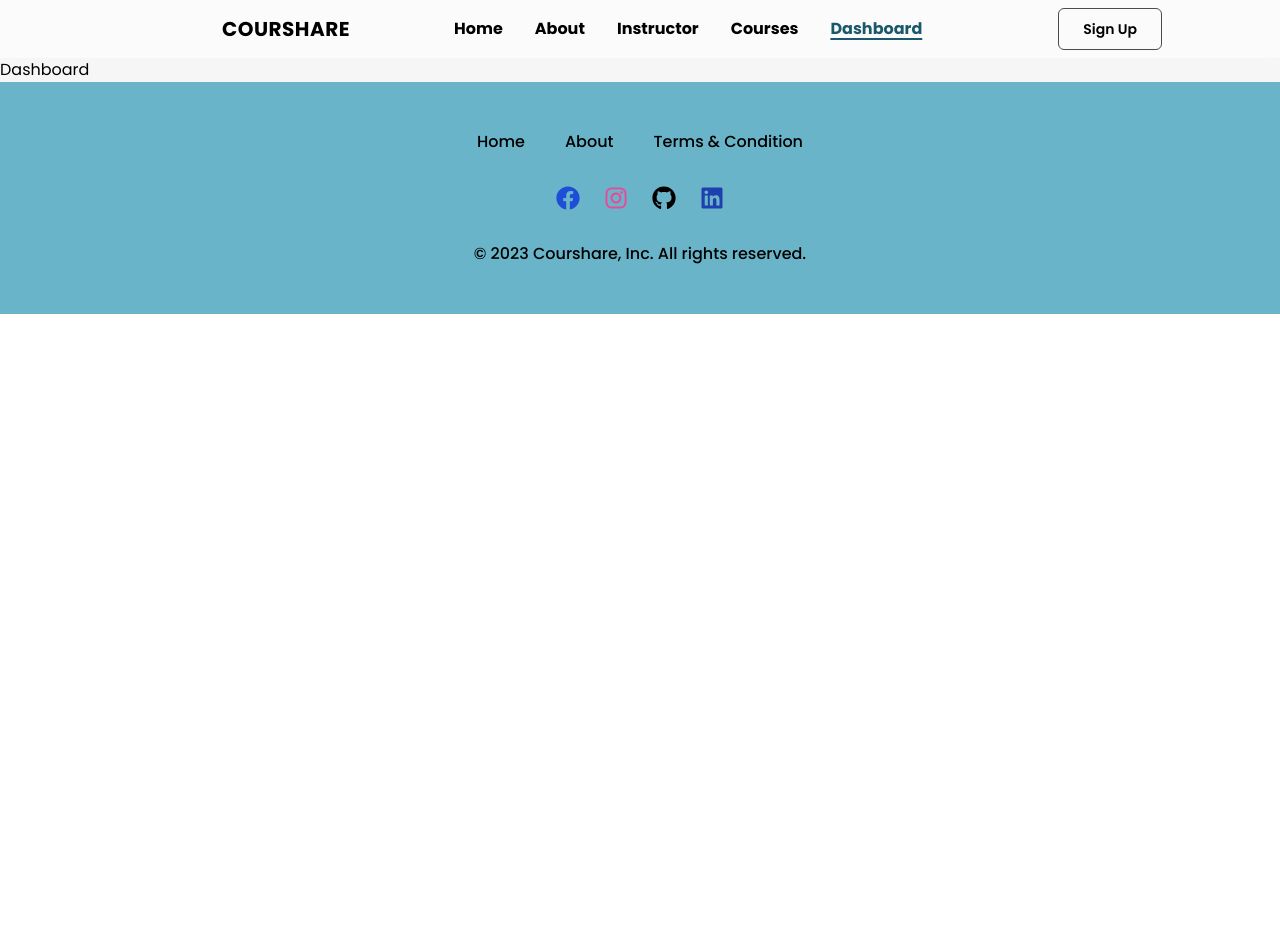
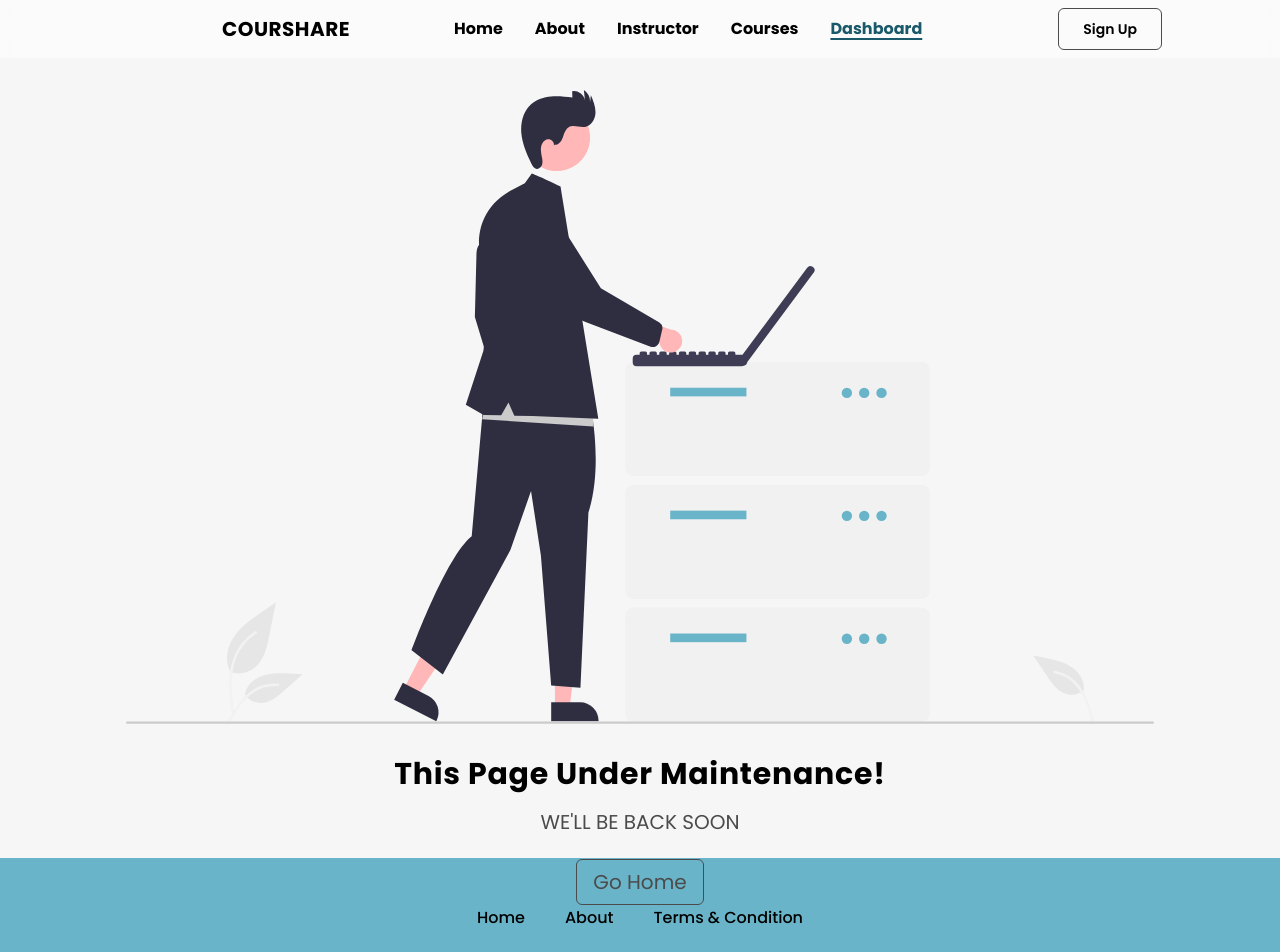
Before and after one commit to Mozahidul01/Courshare, a React (Create React App) app: page /dashboard in a window 1280 px wide. Shown: the top 952 px of the page. Before the commit the page ends 800 px from the top, so only its background shows below. Built offline with nearby package versions, Linux system fonts and the light colour scheme.

Commit message:
dynamic link added

```diff
--- a/src/components/CourseCard.js
+++ b/src/components/CourseCard.js
@@ -8,6 +8,7 @@ export default function CourseCard({
   instructor,
   rating,
   price,
+  home,
 }) {
   return (
     <div className="p-2 shadow-md bg-white rounded-md">
@@ -33,7 +34,10 @@ export default function CourseCard({
           <p className="text-normal font-bold">
             <span className="text-teal">Price: </span> ${price}
           </p>
-          <Link to={title} className="btn-secondary">
+          <Link
+            to={home ? `courses/${title} ` : `${title}`}
+            className="btn-secondary"
+          >
             See details
           </Link>
         </div>
--- a/src/components/CourseContainer.js
+++ b/src/components/CourseContainer.js
@@ -1,11 +1,11 @@
 import CourseCard from "./CourseCard";
 
-export default function CourseContainer({ courses }) {
+export default function CourseContainer({ courses, home }) {
   return (
     <div className="section py-10">
       <div className="grid grid-cols-1 md:grid-cols-3 sm:grid-cols-2 gap-6">
         {courses.map((course) => (
-          <CourseCard key={course.id} {...course} />
+          <CourseCard key={course.id} {...course} home={home} />
         ))}
       </div>
     </div>
--- a/src/components/InstructorCard.js
+++ b/src/components/InstructorCard.js
@@ -1,8 +1,12 @@
 import { AiOutlineFile } from "react-icons/ai";
+import { Link } from "react-router-dom";
 
 export default function InstructorCard({ img, name, designation, courses }) {
   return (
-    <div className="bg-white shadow-md rounded-md sm:my-2 group overflow-hidden cursor-pointer w-fit">
+    <Link
+      to={name}
+      className="bg-white shadow-md rounded-md sm:my-2 group overflow-hidden cursor-pointer w-fit"
+    >
       <div className="overflow-hidden">
         <img
           className="duration-200 ease-in-out group-hover:scale-110 w-fit"
@@ -21,6 +25,6 @@ export default function InstructorCard({ img, name, designation, courses }) {
           <p>Course: {courses}</p>
         </div>
       </div>
-    </div>
+    </Link>
   );
 }
--- /dev/null
+++ b/src/components/Maintenance.js
@@ -0,0 +1,28 @@
+import { Link } from "react-router-dom";
+import img from "../assets/maintenance.svg";
+
+export default function Maintenance() {
+  return (
+    <div className="section">
+      <div className="w-full h-fit md:h-screen py-16 md:py-8">
+        <div className="xl:w-1/2 text-center">
+          <img src={img} alt="maintence" />
+          <p className="text-2xl sm:text-3xl font-bold capitalize tracking-wide mt-8">
+            This Page under maintenance!
+          </p>
+          <p className="text-lg sm:text-xl text-gray uppercase mt-4">
+            We'll be back soon
+          </p>
+        </div>
+        <center className="pt-8">
+          <Link
+            to="/"
+            className="text-gray border border-gray text-xl bg-gray-200 py-2 px-4 rounded-md cursor-pointer  transition-all duration-300 hover:shadow-md hover:bg-gray hover:text-solitude"
+          >
+            Go Home
+          </Link>
+        </center>
+      </div>
+    </div>
+  );
+}
--- a/src/pages/Dashboard.js
+++ b/src/pages/Dashboard.js
@@ -1,3 +1,9 @@
+import Maintenance from "../components/Maintenance";
+
 export default function Dashboard() {
-  return <div>Dashboard</div>;
+  return (
+    <div>
+      <Maintenance />
+    </div>
+  );
 }
--- a/src/pages/Home.js
+++ b/src/pages/Home.js
@@ -26,7 +26,7 @@ export default function Home() {
         <p className="text-3xl font-bold">
           Our Most <span className="text-teal">Popular Courses</span>
         </p>
-        <CourseContainer courses={course3} />
+        <CourseContainer courses={course3} home="true" />
         <div className="flex justify-center">
           <Link to="/courses" className="btn-secondary">
             See More
--- a/src/pages/LogIn.js
+++ b/src/pages/LogIn.js
@@ -21,7 +21,7 @@ export default function LogIn() {
   };
 
   return (
-    <div className="section">
+    <div className="section py-16">
       <div className="w-full p-6 m-auto bg-white rounded-md shadow-xl lg:max-w-xl">
         <h1 className="text-3xl font-bold text-center text-teal uppercase">
           Log In
--- a/src/pages/SignUp.js
+++ b/src/pages/SignUp.js
@@ -21,7 +21,7 @@ export default function SignUp() {
   };
 
   return (
-    <div className="section">
+    <div className="section py-16">
       <div className="w-full p-6 m-auto bg-white rounded-md shadow-xl lg:max-w-xl">
         <h1 className="text-3xl font-bold text-center text-teal uppercase">
           Create A New Account
--- a/tailwind.config.js
+++ b/tailwind.config.js
@@ -13,15 +13,6 @@ module.exports = {
         solitude: "#f6f6f6",
         gray: "#4B4B4C",
       },
-      animation: {
-        slide: "slide 25s linear infinite",
-      },
-      keyframes: {
-        slide: {
-          "0%,100%": { transform: "translateX(5%)" },
-          "50%": { transform: "translateX(-100%)" },
-        },
-      },
     },
     screens: {
       xs: "480px",
```
Also changed, not shown: src/App.js (+9 -0 lines), src/assets/maintenance.svg (added).
